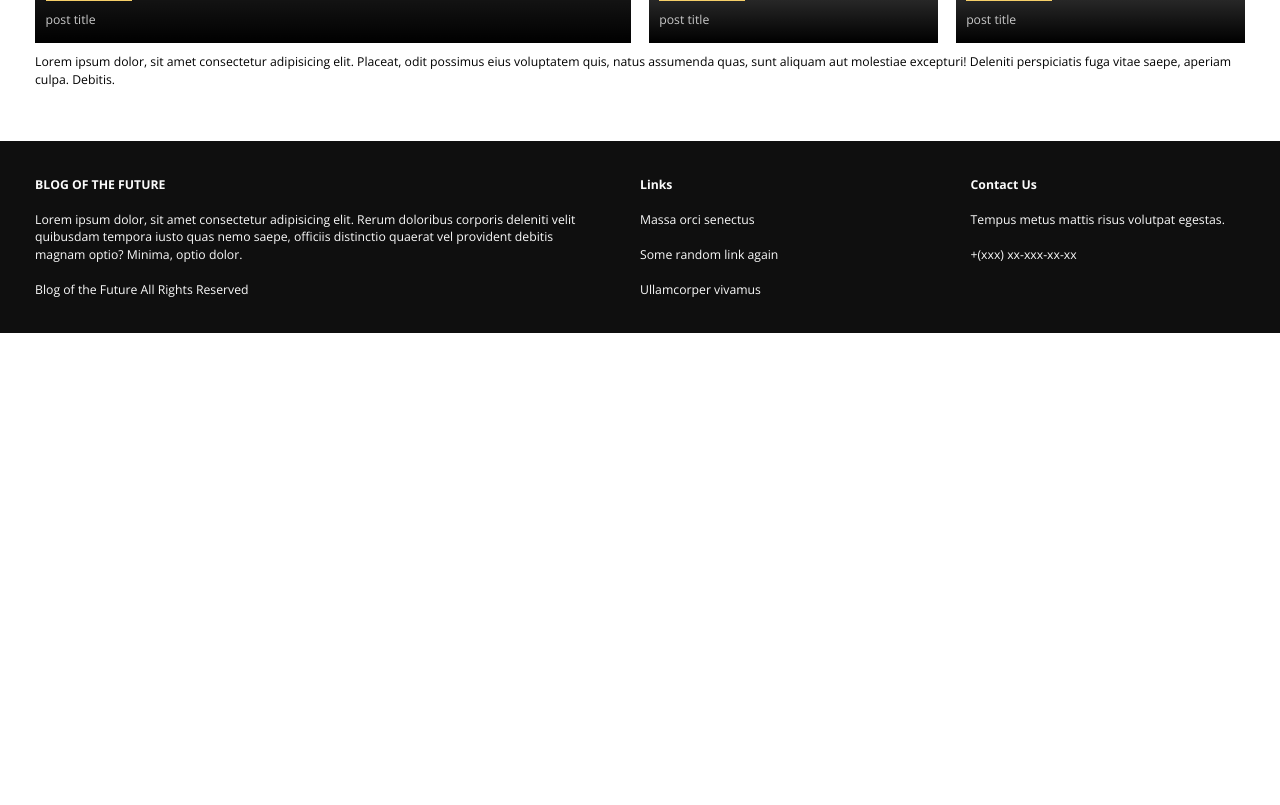
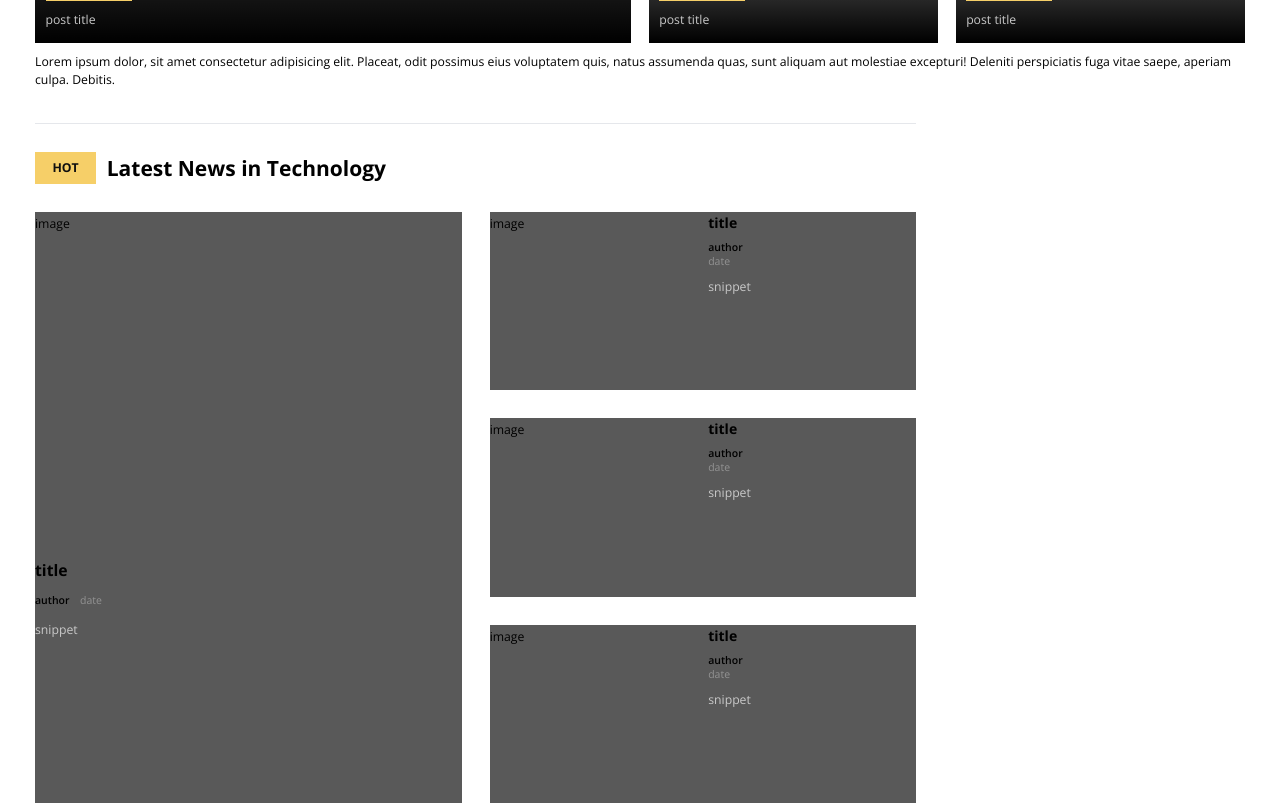
Before and after one commit to Alex99like/blog-gpt, a Next.js app: page / in a window 1280 px wide. Shown: the part 820-1625 px from the top of the page. Before the commit the page ends 1153 px from the top, so only its background shows below. Built offline with nearby package versions, Linux system fonts and the light colour scheme.

Commit message:
feat: add tech component

```diff
--- /dev/null
+++ b/app/(home)/Tech.tsx
@@ -0,0 +1,54 @@
+import { Card } from "../(shared)/Card"
+
+type Props = {}
+
+export const Tech = (props: Props) => {
+  return (
+    <section>
+      <hr className="border-1" />
+      {/* HEADER */}
+      <div className="flex items-center gap-3 my-8">
+        <h4 className="bg-accent-orange py-2 px-5 text-wh-900 text-sm font-bold">
+          HOT
+        </h4>
+        <p className="font-bold text-2xl">Latest News in Technology</p>
+      </div>
+
+      {/* flex */}
+      {/* <div className="flex justify-between items-center gap-5">
+        <div className="bg-wh-500 h-96 basis-1/2"></div>
+        <div className="flex flex-col gap-3 h-96 basis-1/2">
+          <div className="bg-wh-500 basis-1/3"></div>
+          <div className="bg-wh-500 basis-1/3"></div>
+          <div className="bg-wh-500 basis-1/3"></div>
+        </div>
+      </div> */}
+
+      {/* grid */}
+      <div className="sm:grid grid-cols-2 grid-rows-3 gap-x-8 gap-y-8 my-5">
+        {/* LARGE CARD */}
+        <Card
+          className="col-span-1 bg-wh-500 row-span-3"
+          imageHeight="h-96"
+          isLongForm
+        />
+        {/* SMALL CARDS */}
+        <Card
+          className="col-span-1 bg-wh-500 row-span-1 mt-10 sm:mt-0 flex justify-between gap-3"
+          imageHeight="h-48"
+          isSmallCard
+        />
+        <Card
+          className="col-span-1 bg-wh-500 row-span-1 mt-10 sm:mt-0 flex justify-between gap-3"
+          imageHeight="h-48"
+          isSmallCard
+        />
+        <Card
+          className="col-span-1 bg-wh-500 row-span-1 mt-10 sm:mt-0 flex justify-between gap-3"
+          imageHeight="h-48"
+          isSmallCard
+        />
+      </div>
+    </section>
+  )
+}
--- /dev/null
+++ b/app/(shared)/Card.tsx
@@ -0,0 +1,41 @@
+import Link from "next/link"
+
+type Props = {
+  className?: string
+  imageHeight: string
+  isSmallCard?: boolean
+  isLongForm?: boolean
+}
+
+export const Card = ({ className, imageHeight, isSmallCard, isLongForm }: Props) => {
+  return (
+    <div className={className}>
+      <Link
+        className={'basis-full hover:opacity-70'}
+        href={'/'}
+      >
+        <div className={`relative w-auto mb-3 ${imageHeight}`}>image</div>
+      </Link>
+      <div className={'basis-full'}>
+        <Link href={'/'}>
+          <h4 className={`font-bold hover:text-accent-green
+            ${isSmallCard ? 'text-base' : 'text-lg'}
+            ${isSmallCard ? 'line-clamp-2' : ''}
+          `}>
+            title
+          </h4>
+        </Link>
+
+        <div className={`${isSmallCard ? 'my-2' : 'flex my-3'} gap-3`}>
+          <h5 className={'font-semibold text-xs'}>author</h5>
+          <h6 className={'text-wh-300 text-xs'}>date</h6>
+        </div>
+        <p className={`text-wh-100
+          ${isLongForm ? 'line-clamp-5' : 'line-clamp-3'}`
+        }>
+          snippet
+        </p>
+      </div>
+    </div>
+  )
+}
--- a/app/page.tsx
+++ b/app/page.tsx
@@ -1,5 +1,6 @@
 import Image from 'next/image'
 import { Trending } from './(home)/Trending'
+import { Tech } from './(home)/Tech'
 
 export default function Home() {
   return (
@@ -7,7 +8,7 @@
       <Trending />
       <div className={'md:flex gap-10 mb-5'}>
         <div className={'basis-3/4'}>
-          {/* <Tech /> */}
+          <Tech />
           {/* <Travel /> */}
           {/* <Other /> */}
           <div className={'hidden md:block'}>
```
